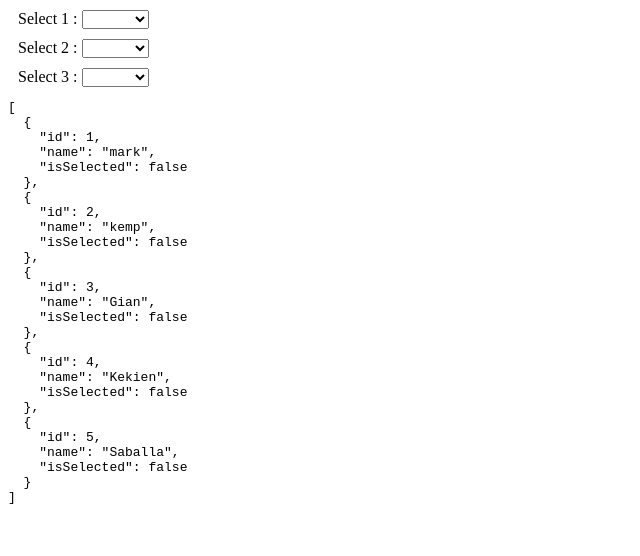
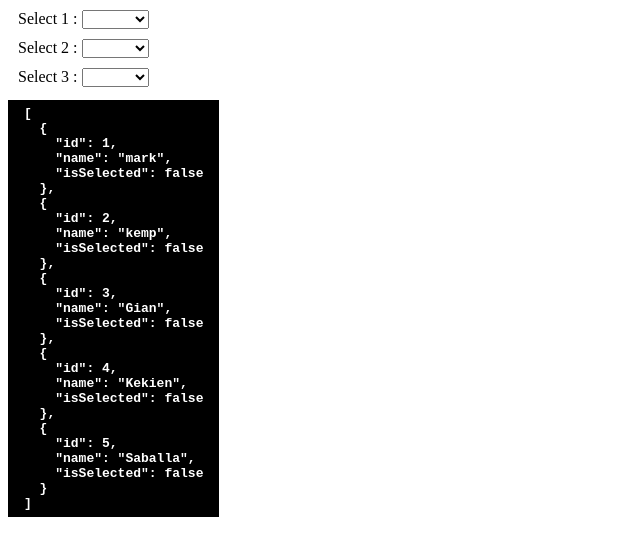
Before and after one commit to mark953fps/authorization-task, an Angular app: page / in a window 1280 px wide. Shown: the top 556 px of the page, without its empty margins (0-640 px from the left). Built offline with nearby package versions, Linux system fonts and the light colour scheme.

Commit message:
1 file modified

```diff
--- a/src/app/app.component.html
+++ b/src/app/app.component.html
@@ -25,4 +25,4 @@
 </select>
 </div>
 
-<pre>{{ dataList | json }}</pre>
+<pre style="border: 1px solid black; display: table;padding: 5px 15px; background: black; font-weight: bold; color:white;">{{ dataList | json }}</pre>
```
